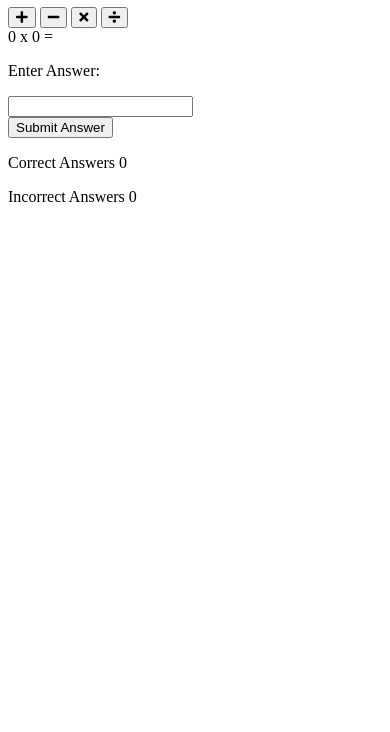
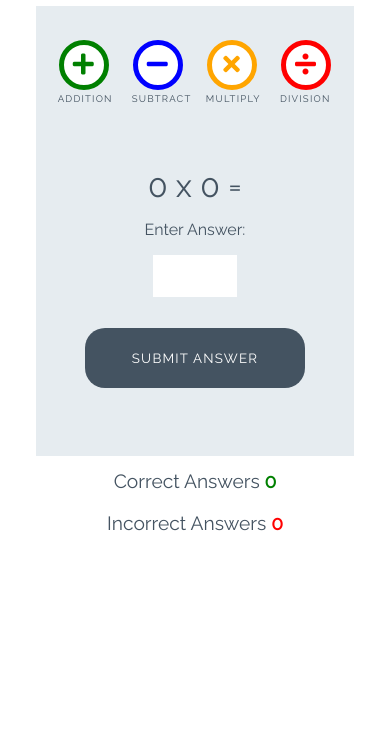
Before and after one commit to JustinFourie1993/love-maths, a plain HTML site: page index.html in a window 390 px wide. Shown: the part 112-844 px from the top of the page. Drawn offline with Linux system fonts and the light colour scheme.

Commit message:
Add styles to game

```diff
--- a/assets/css/style.css
+++ b/assets/css/style.css
@@ -0,0 +1,254 @@
+/* --------- Global style */
+
+body {
+    background-color: white;
+    font-family: "Raleway", sans-serif;
+    color: #445361;
+    text-align: center;
+}
+
+/* --------- Heading */
+
+.heading {
+    text-align: center;
+    font-size: 2.5rem;
+}
+
+.logo {
+    height: 40px;
+    padding-right: 5px;
+}
+
+/* --------- Game layout */
+
+.game-area {
+    background-color: #E6ECF0;
+    box-sizing: border-box;
+    width: 85%;
+    height: 65vh;
+    max-height: 450px;
+    max-width: 830px;
+    margin-left: auto;
+    margin-right: auto;
+    padding: 1%;
+}
+
+.question-area {
+    width: 50%;
+    font-size: 2rem;
+    margin: auto;
+    padding: 50px 0;
+}
+
+.question-area span {
+    padding: 0 15px;
+}
+
+.score-area {
+    margin: 5px auto;
+    width: 60%;
+    font-size: 1.2rem;
+}
+
+.controls-area {
+    width: 85%;
+    margin: 30px auto;
+}
+
+#score {
+    color: green;
+    font-weight: bold;
+}
+
+#incorrect {
+    color: red;
+    font-weight: bold;
+}
+
+.answer-message {
+    display: none;
+    font-size: 1rem;
+}
+
+#answer-box {
+    border: none;
+    color: #445361;
+    display: inline-block;
+    height: 40px;
+    width: 80px;
+    font-size: 1.2rem;
+}
+
+.scores {
+    display: inline-block;
+    padding: 25px;
+}
+
+/* --------- Buttons */
+
+.btn {
+    width: 220px;
+    height: 60px;
+    font-family: "Raleway", sans-serif;
+    text-transform: uppercase;
+    letter-spacing: 1.2px;
+    color: white;
+}
+
+.btn:focus {
+    outline: none;
+}
+
+.btn--big {
+    padding-top: 10px;
+    border-radius: 50%;
+    background-color: white;
+    border: 10px solid;
+    width: 100px;
+    height: 100px;
+    font-size: 3.2rem;
+    margin: 0 30px;
+    transition: all 0.5s;
+}
+
+.btn--big::after {
+    content: attr(data-type);
+    font-size: 1rem;
+    color: #445361;
+    position: relative;
+    left: -0.5rem;
+}
+
+.btn--blue {
+    border-color: blue;
+    color: blue;
+}
+
+.btn--blue:active,
+.btn--blue:hover {
+    background-color: darkblue;
+    color: white;
+}
+
+.btn--orange {
+    border-color: orange;
+    color: orange;
+}
+
+.btn--orange:active,
+.btn--orange:hover {
+    background-color: darkorange;
+    color: white;
+}
+
+.btn--red {
+    border-color: red;
+    color: red;
+}
+
+.btn--red:active,
+.btn--red:hover {
+    background-color: darkred;
+    color: white;
+}
+
+.btn--green {
+    border-color: green;
+    color: green;
+}
+
+.btn--green:active,
+.btn--green:hover {
+    background-color: darkgreen;
+    color: white;
+}
+
+.btn--gray {
+    margin-top: 25px;
+    background-color: #445361;
+    border: 1px transparent;
+    border-radius: 20px;
+}
+
+.btn--gray:active,
+.btn--gray:hover {
+    background-color: #0d1013;
+}
+
+/* --------- Media queries */
+
+@media (max-width: 414px) {
+    .controls-area {
+        width: 100%;
+    }
+
+    .btn--big {
+        margin: 0 10px;
+        padding: 5px;
+        border: 5px solid;
+        width: 50px;
+        height: 50px;
+        font-size: 1.5rem;
+    }
+
+    .btn--big::after {
+        font-size: 0.6rem;
+        left: -0.7rem;
+    }
+
+    .question-area {
+        padding: 10% 0;
+        width: 100%;
+    }
+
+    .question-area span {
+        padding: 0;
+    }
+
+    .answer-message {
+        display: block;
+    }
+
+    #answer-box {
+        display: block;
+        margin: 0 auto;
+    }
+
+    .btn--gray {
+        margin-top: 0;
+    }
+
+    .score-area {
+        width: 100%;
+    }
+
+    .scores {
+        margin: 0.5em auto;
+        display: block;
+        padding: 5px;
+    }
+
+    .heading {
+        font-size: 2rem;
+    }
+}
+
+@media (max-width: 320px) {
+    .game-area {
+        height: 70vh;
+    }
+
+    .controls-area {
+        width: 75%;
+        margin: 10px auto;
+    }
+
+    .btn--big {
+        margin: 10px 10px;
+    }
+
+    .question-area {
+        padding: 10px 0;
+    }
+
+}
--- a/index.html
+++ b/index.html
@@ -19,16 +19,16 @@
 
     <div class="game-area">
         <div class="controls-area">
-            <button class="btn btn--big btn--green">
+            <button data-type="addition" class="btn btn--big btn--green">
                 <i class="fas fa-plus"></i>
             </button>
-            <button class="btn btn--big btn--blue">
+            <button data-type="subtract" class="btn btn--big btn--blue">
                 <i class="fas fa-minus"></i>
             </button>
-            <button class="btn btn--big btn--orange">
+            <button data-type="multiply" class="btn btn--big btn--orange">
                 <i class="fas fa-times"></i>
             </button>
-            <button>
+            <button data-type="division" class="btn btn--big btn--red">
                 <i class="fas fa-divide"></i>
             </button>
         </div>
@@ -40,7 +40,7 @@
             <p class="answer-message">Enter Answer:</p>
             <input id="answer-box" type="number">
         </div>
-        <button class="btn btn--gray">Submit Answer</button>
+        <button data-type="submit" class="btn btn--gray">Submit Answer</button>
     </div>
 
     <div class="score-area">
```
